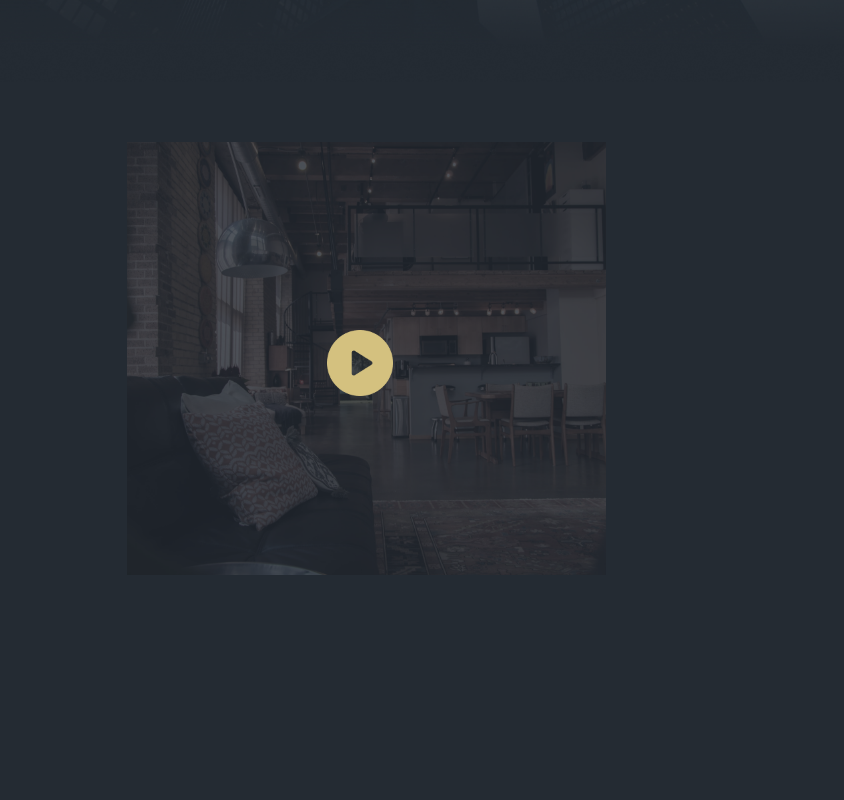
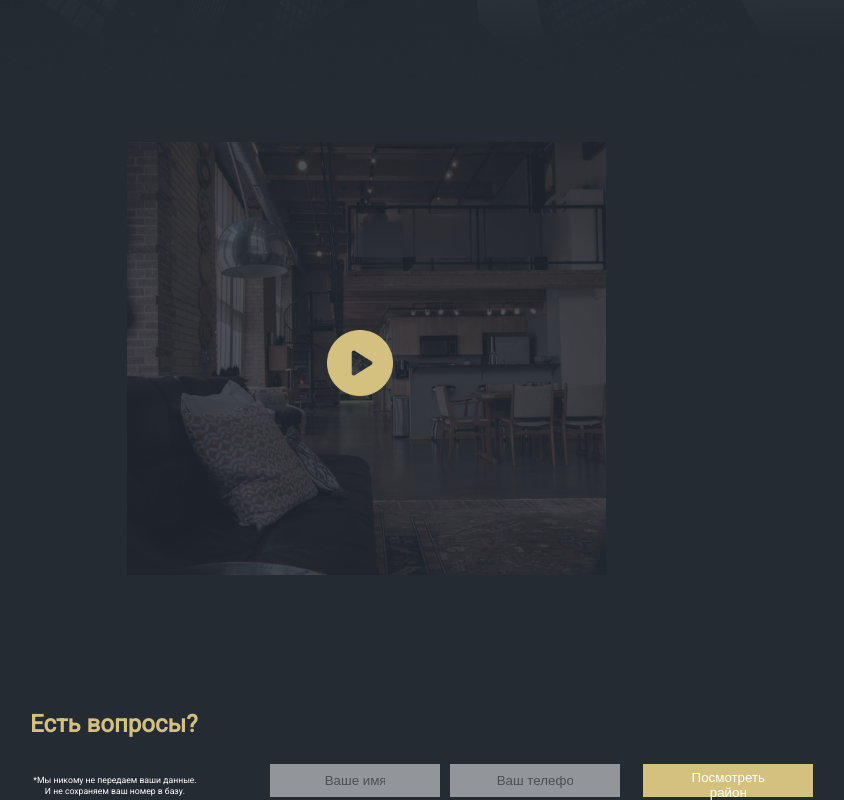
Before and after one commit to ElmanIdrisov/HouseVop, a plain HTML site: page index.html in a window 1280 px wide. Shown: the part 1725-2525 px from the top of the page, without its empty margins (240-1084 px from the left). Before the commit the page ends 2300 px from the top, so only its background shows below. Drawn offline with Linux system fonts and the light colour scheme.

Commit message:
thirst commit

```diff
--- a/index.html
+++ b/index.html
@@ -124,5 +124,18 @@
     <img class="video1" src="./img/video.png" alt="">
     <img class="vector" src="./img/Vector.png" alt="">
 </div>
+
+<section class="input2">
+    <div class="question">
+        <h3>Есть вопросы?</h3>
+        <p>*Мы никому не передаем ваши данные. <br> И не сохраняем ваш номер в базу.</p>
+    </div>
+    <div class="vopros">
+        <input class="main1" type="text" name="name" id="" placeholder="Ваше имя">
+        <input class="main2" type="text" name="phone" placeholder="Ваш телефон">
+        <button class="main3"> <a href="">Посмотреть район</a></button>
+    </div>
+
+</section>
 </body>
 </html>
--- a/styles/style.scss
+++ b/styles/style.scss
@@ -385,3 +385,66 @@ a{
 
 
 }
+
+.input2{
+    .question{
+        h3{
+            color:#D4C17F;
+            font-size: toVw(36px);
+            font-weight: 700;
+            line-height: toVw(48px);
+            width: toVw(292px);
+            position: absolute;
+            top: toVw(3650px);
+            left: toVw(405px);
+        }
+
+        p{
+            width: toVw(255px);
+            font-weight: 400;
+            font-size: toVw(13px);
+            line-height: toVw(16px);
+            position: absolute;
+            left: toVw(405px);
+            top: toVw(3750px);
+            color: #fff;
+            text-align: center;
+        }
+    }
+
+    .vopros{
+        .main1{
+            padding: toVw(10px) toVw(82px);
+            width: toVw(255px);
+            height: toVw(50px);
+            background-color: #fff;
+            opacity: (0.5);
+            border: none;
+            position: absolute;
+            top: toVw(3733px);
+            right: toVw(900px);
+        }
+        .main2{
+            padding: toVw(10px) toVw(70px);
+            width: toVw(255px);
+            height: toVw(50px);
+            background-color: #fff;
+            opacity: (0.5);
+            border: none;
+            position: absolute;
+            left: toVw(1035px);
+            top: toVw(3733px);
+        }
+        .main3{
+            padding: toVw(10px) toVw(50px);
+            width: toVw(255px);
+            height: toVw(50px);
+            background-color: #D4C17F;
+            color: #fff;
+            border: none;
+            position: absolute;
+            left: toVw(1325px);
+            top: toVw(3733px);
+        }
+    }
+}
```
Also changed, not shown: styles/style.css, 1 other file.
